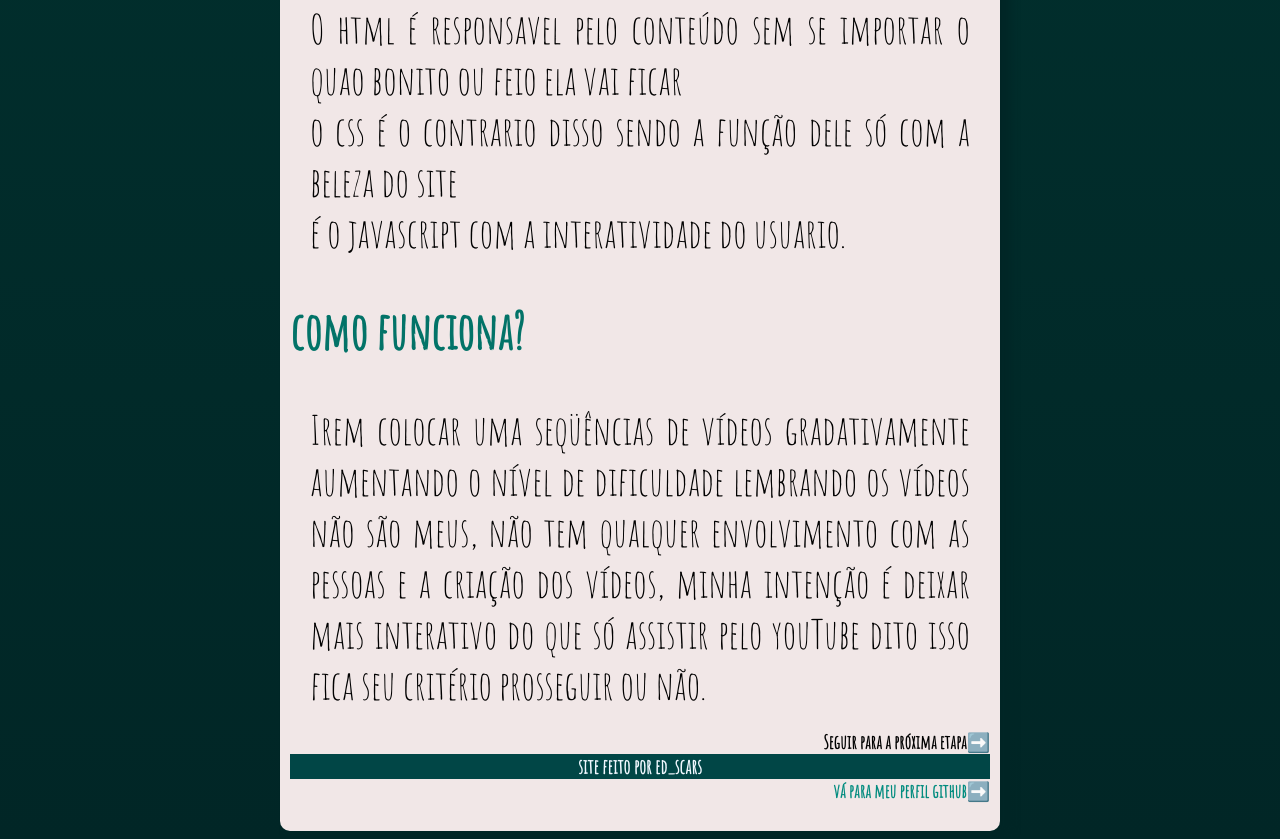
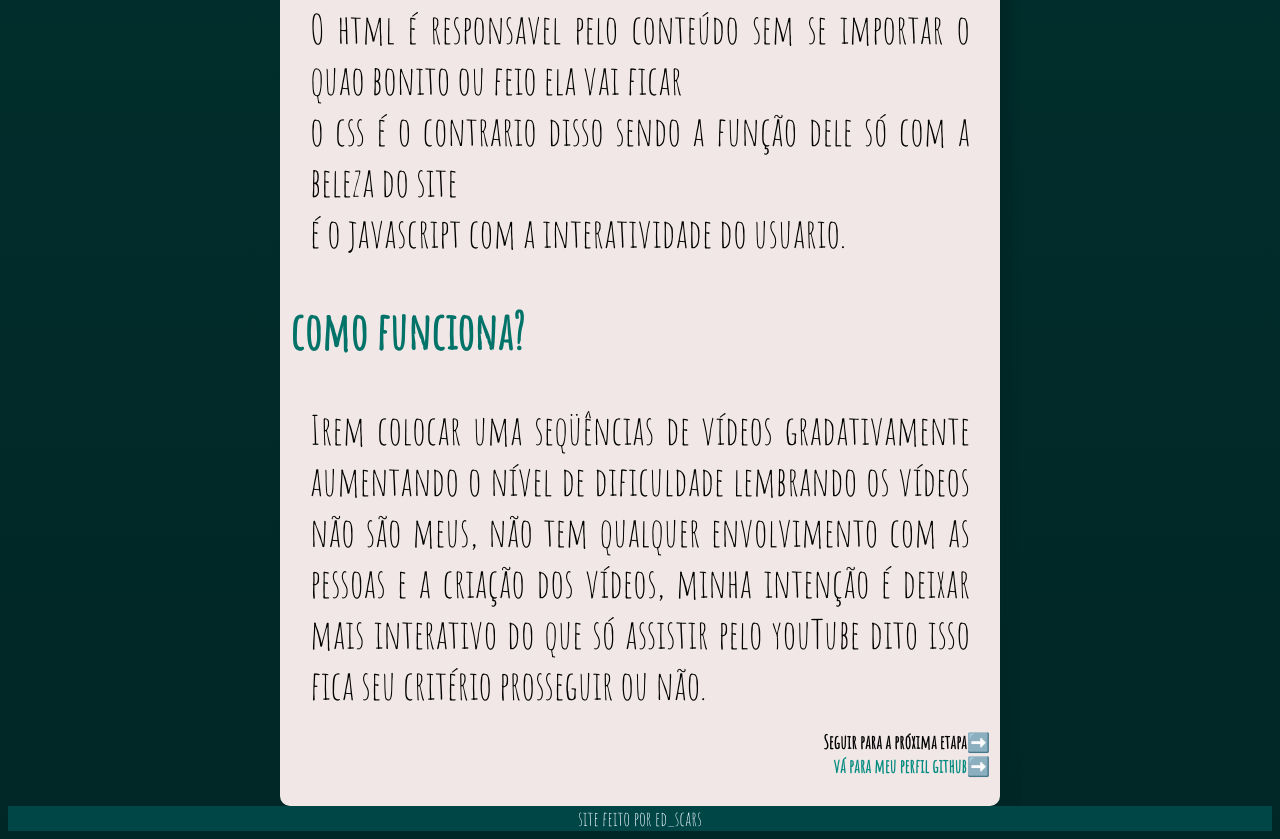
Before and after one commit to edscars/incio, a plain HTML site: page index.html in a window 1280 px wide. Shown: the part 2104-2943 px from the top of the page. Drawn offline with Linux system fonts and the light colour scheme.

Commit message:
Update index.html

```diff
--- a/index.html
+++ b/index.html
@@ -34,17 +34,17 @@
  </h3>
 
   <footer><h3>
-      <a id="o" href="parte 1.html">Seguir para a próxima etapa➡️</a>
+      <a id="o" href="parte 1.html">Seguir para a próxima etapa➡️</a> <br>
 
- <p id="feito" >
-         site feito por  ed_scars
-   </p>
+
        <a  href="https://github.com/edscars"   target="_blank"  rel="external"   >vá para meu perfil github➡️</a>
 </footer>
 
 
 </main>
-
+<p id="feito" >
+         site feito por  ed_scars
+   </p>
 
 
 </body>
```
